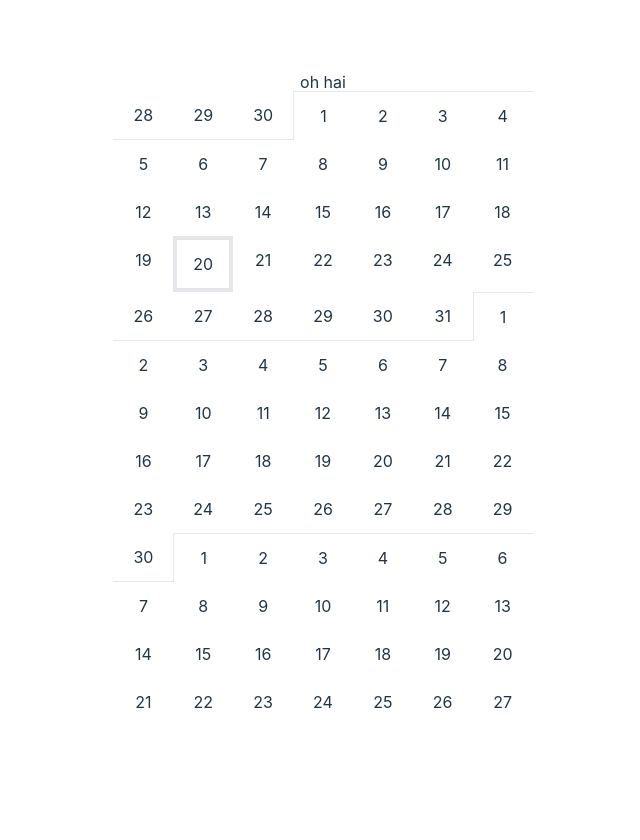
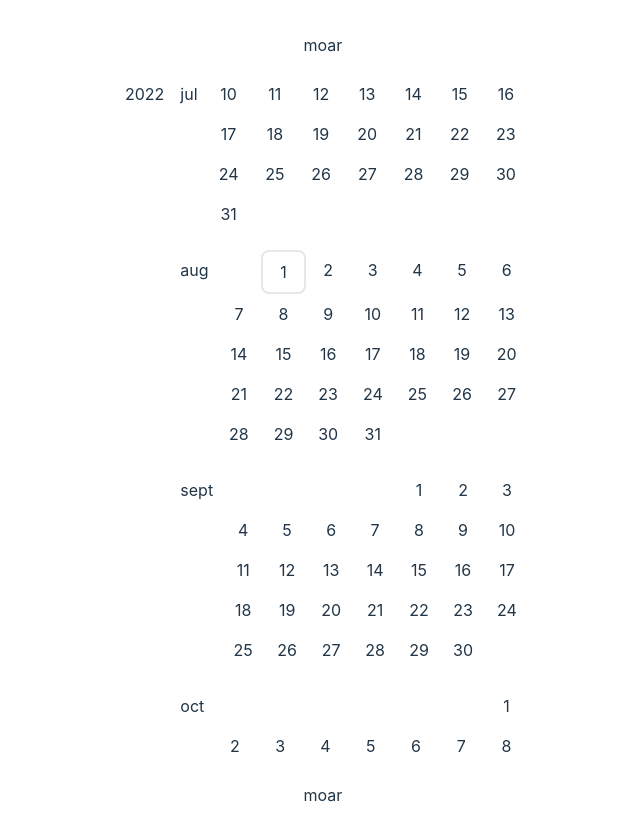
Before and after one commit to boyeatssteak/days, a Vue app: page / in a window 1280 px wide. Shown: the whole page, without its empty margins (317-957 px from the left). Before the commit the page ends 800 px from the top, so only its background shows below. Built offline with nearby package versions, Linux system fonts and the light colour scheme.

Commit message:
Add sticky group labels

```diff
--- a/src/components/Days.vue
+++ b/src/components/Days.vue
@@ -1,15 +1,32 @@
 <template>
+    <div id="container">
+        <button @click="addRowsToStart">moar</button>
+
+        <Group v-for="outer in eachYearOfInterval(interval)">
+            <template #label>
+                {{ getYear(outer) }}
+            </template>
+
             <div>
-        <h1>oh hai</h1>
+                <Group v-for="inner in monthsByYear(outer)">
+                    <template #label>
+                        {{ renderMonth(getMonth(inner)) }}
+                    </template>
+
                     <div
                         :style="gridStyles"
-            class="grid">
+                        class="grid grow">
                         <span
-                v-for="(day, index) in visibleDays"
-                :class="dayClasses(index, day)">
-                {{ getDate(day) }}
+                            v-for="day in daysByMonth(inner)"
+                            :class="[`px-3`, `py-2`, { 'border-2 rounded-lg': isSameDay(day, anchorDate) }]">
+                            {{ isDate(day) ? getDate(day) : `` }}
                         </span>
                     </div>
+                </Group>
+            </div>
+        </Group>
+
+        <button @click="addRowsToEnd">moar</button>
     </div>
 </template>
 
@@ -19,13 +36,23 @@ import {
     add,
     differenceInCalendarDays,
     eachDayOfInterval,
+    eachMonthOfInterval,
+    eachYearOfInterval,
     getDate,
     getDay,
+    getMonth,
+    getYear,
+    isDate,
     isSameDay,
     lastDayOfMonth,
+    max,
+    min,
+    parse,
     setDate,
+    setMonth,
     sub,
 } from 'date-fns'
+import Group from './Group.vue'
 
 interface Generic<T = any> {
     [key: string]: T
@@ -33,17 +60,54 @@ interface Generic<T = any> {
 
 export default defineComponent({
     name: `Days`,
-    data() {
+    components: {
+        Group,
+    },
+    data(): Generic {
         return {
-            anchorDate: new Date(1980, 9, 20),
-            daysPerRow: 7,
+            anchorDate: null,
+            daysPerRow: null,
+            eachMonthOfInterval,
+            eachYearOfInterval,
+            endDate: null,
             getDate,
+            getMonth,
+            getYear,
+            isDate,
+            isSameDay,
+            startDate: null,
         }
+    },
+    // created () {
+    //     window.addEventListener('scroll', this.handleScroll);
+    // },
+    beforeMount () {
+        const params = new Proxy(
+            new URLSearchParams(window.location.search) as Generic,
+            {
+                get: (searchParams, prop: string) => searchParams.get(prop),
+            }
+        );
+
+        this.daysPerRow = params.daysPerRow ? parseInt(params.daysPerRow) : 7
+        this.anchorDate = params.anchorDate ? this.parseDate(params.anchorDate) : new Date()
+        this.endDate = params.endDate
+            ? this.parseDate(params?.endDate)
+            : add(this.anchorDate, { days: 9 * this.daysPerRow})
+        this.startDate = params.startDate
+            ? this.parseDate(params?.startDate)
+            : sub(this.anchorDate, { days: 3 * this.daysPerRow })
     },
     computed: {
         gridStyles(): Generic {
             return {
                 gridTemplateColumns: `repeat(${this.daysPerRow}, minmax(0, 1fr))`,
+            }
+        },
+        interval(): Interval {
+            return {
+                start: this.visibleStart,
+                end: this.visibleEnd,
             }
         },
         visibleDays(): Date[] {
@@ -53,28 +117,52 @@ export default defineComponent({
             })
         },
         visibleStart(): Date {
-            return sub(this.anchorDate, { days: getDay(this.anchorDate), weeks: 3 })
+            if (this.daysPerRow !== 7) {
+                // when we're not viewing rows as weeks, lets just make column 1 the day they chose
+                return this.startDate
+            }
+
+            const rowStart = sub(this.startDate, { days: getDay(this.startDate) })
+            const firstOfMonth = setDate(this.startDate, 1)
+
+            return max([rowStart, firstOfMonth])
         },
         visibleEnd(): Date {
-            return add(this.anchorDate, { days: 6 - getDay(this.anchorDate), weeks: 9 })
+            const offset = this.daysPerRow === 7
+                ? 6 - getDay(this.endDate)
+                : this.daysPerRow - 1 - differenceInCalendarDays(this.endDate, this.visibleStart) % this.daysPerRow
+
+            const rowEnd = add(this.endDate, { days: offset })
+
+            return min([rowEnd, lastDayOfMonth(this.endDate)])
         },
     },
     methods: {
-        dayClasses(index: number, day: Date): Generic {
-            const isFirstInRow = index % this.daysPerRow == 0
-            const isAnchorDate = isSameDay(this.anchorDate, day)
-            const isFirstOfMonth = getDate(day) === 1
-            const isInFirstRow = getDate(day) < getDate(this.lastDayInFirstRow(index, day))
-            const isInLastRow = getDate(this.firstDayInLastRow(index, day)) <= getDate(day)
+        addRowsToEnd(): void {
+            this.endDate = add(this.endDate, { days: 4 * this.daysPerRow })
 
-            return {
-                'border-4': isAnchorDate,
-                'border-t': !isAnchorDate && isInFirstRow,
-                'border-b': !isAnchorDate && isInLastRow,
-                'border-l': !isAnchorDate && isFirstOfMonth && !isFirstInRow,
-                'px-4': true,
-                'py-3': true,
-            }
+            this.$nextTick(() => {
+                window.scrollTo(0, document.body.scrollHeight)
+            })
+        },
+        addRowsToStart(): void {
+            this.startDate = sub(this.startDate, { days: 4 * this.daysPerRow })
+        },
+        daysByMonth(month: Date): Date[] {
+            const firstDayOfGroup = max([this.visibleStart, month])
+            const lastDayOfGroup = min([this.visibleEnd, lastDayOfMonth(month)])
+
+            const offset = Array(
+                differenceInCalendarDays(firstDayOfGroup, this.visibleStart) % this.daysPerRow
+            )
+
+            return [
+                ...offset,
+                ...eachDayOfInterval({
+                    start: firstDayOfGroup,
+                    end: lastDayOfGroup,
+                }),
+            ]
         },
         firstDayInLastRow(index: number, day: Date): Date {
             const lastDayOfThisMonth = lastDayOfMonth(day)
@@ -83,12 +171,47 @@ export default defineComponent({
 
             return sub(lastDayOfThisMonth, { days: offset })
         },
+        handleScroll(event: any): void {
+            console.log(event)
+        },
         lastDayInFirstRow(index: number, day: Date): Date {
             const firstDayOfThisMonth = setDate(day, 1)
             const offset = index % this.daysPerRow
 
             return add(firstDayOfThisMonth, { days: offset })
-        }
+        },
+        monthsByYear(year: Date): Date[] {
+            const firstMonthOfGroup = max([this.visibleStart, year])
+            const lastMonthOfGroup = min([this.visibleEnd, setMonth(year, 11)])
+
+            return eachMonthOfInterval({
+                start: firstMonthOfGroup,
+                end: lastMonthOfGroup,
+            })
+        },
+        parseDate(string: string): Date | null {
+            const parsed = parse(string, `yyyy-MM-dd`, new Date())
+
+            return isDate(parsed) ? parsed : null
+        },
+        renderMonth(month: number): string {
+            const monthNames = [
+                `jan`,
+                `feb`,
+                `mar`,
+                `apr`,
+                `may`,
+                `jun`,
+                `jul`,
+                `aug`,
+                `sept`,
+                `oct`,
+                `nov`,
+                `dec`,
+            ]
+
+            return monthNames[month]
+        },
     },
 })
 </script>
--- /dev/null
+++ b/src/components/Group.vue
@@ -0,0 +1,17 @@
+<template>
+    <div class="flex items-start my-4 first:my-0 last:my-0">
+        <div class="sticky top-4 p-2">
+            <slot name="label"></slot>
+        </div>
+
+        <slot name="default"></slot>
+    </div>
+</template>
+
+<script lang="ts">
+import { defineComponent } from 'vue'
+
+export default defineComponent({
+    name: `Group`,
+})
+</script>
```
Lines whose indentation alone changed are shown as unchanged.
